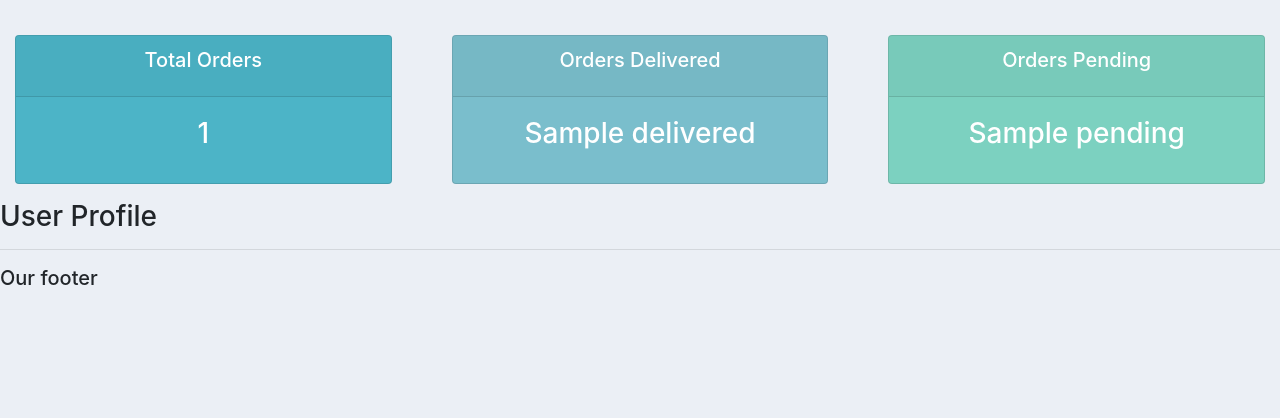
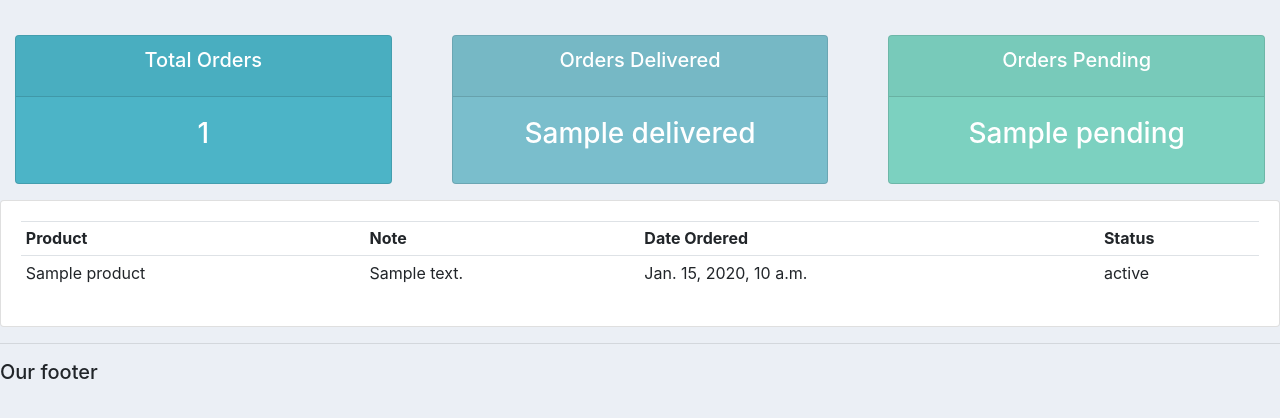
Before and after one commit to allanchan339/djangoTest, a Django app: template templates/accounts/user.html in a window 1280 px wide. Shown: the part 131-549 px from the top of the page. Run offline with Django 3.2, Linux system fonts and the light colour scheme; the template is opened without the code that fills it: most values are stand-ins (such as "Sample title", 1, 10 or a date in 2020); some libraries are stand-ins or nearby versions.

```diff
--- a/accounts/models.py
+++ b/accounts/models.py
@@ -1,10 +1,13 @@
 from django.db import models
-
+from django.contrib.auth.models import User
 
 # Create your models here.
 
 
 class Customer(models.Model):
+    #connect User&group to Customer table
+    user = models.OneToOneField(User, null = True, on_delete = models.CASCADE)
+    # https://stackoverflow.com/questions/38388423/what-does-on-delete-do-on-django-models
     name = models.CharField(max_length = 200, null = True)
     phone = models.CharField(max_length = 200, null = True)
     email = models.CharField(max_length = 200, null = True)
@@ -13,6 +16,7 @@ class Customer(models.Model):
     def __str__(self):
         return self.name
     # report the name when display in admin panel
+
 
 class Tag(models.Model):
     name = models.CharField(max_length = 200, null = True)
--- a/templates/accounts/user.html
+++ b/templates/accounts/user.html
@@ -2,6 +2,30 @@
 {% block content %}
     {%  include 'accounts/status.html' %}
 
-    <h3>User Profile</h3>
+    <div class="row">
+        <div class="col-md">
+            <div class="card card-body">
+                <table class="table table-sm">
+                    <tr>
+                        <th>Product</th>
+                        <th>Note</th>
+                        <th>Date Ordered</th>
+                        <th>Status</th>
+                    </tr>
+
+                    {% for order in orders %}
+                        <tr>
+                            <td>{{ order.product.name }}</td>
+                            <td>{{ order.note }}</td>
+                            <td>{{ order.date_created }}</td>
+                            <td>{{ order.status }}</td>
+
+                        </tr>
+                    {% endfor %}
+
+                </table>
+            </div>
+        </div>
+    </div>
 
 {% endblock content %}
```
Also changed, not shown: accounts/views.py (+9 -1 lines), db.sqlite3.
